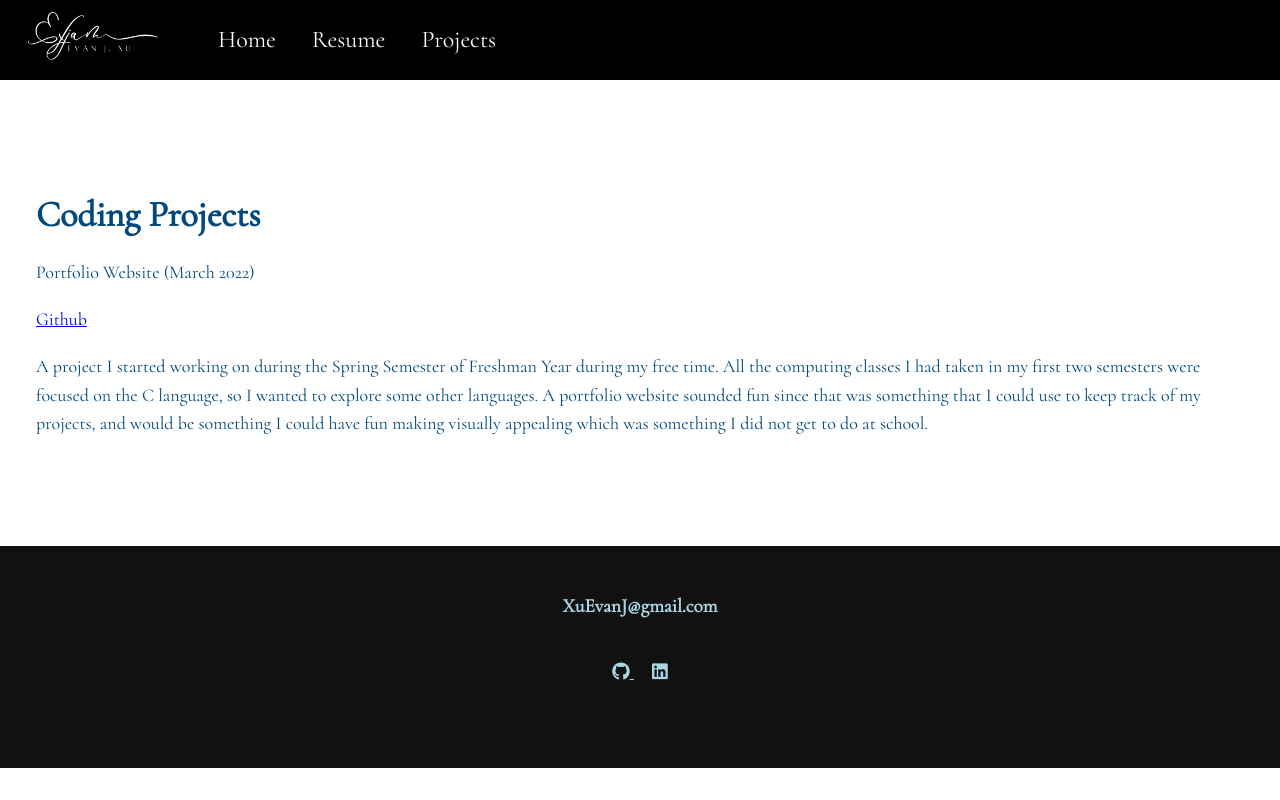
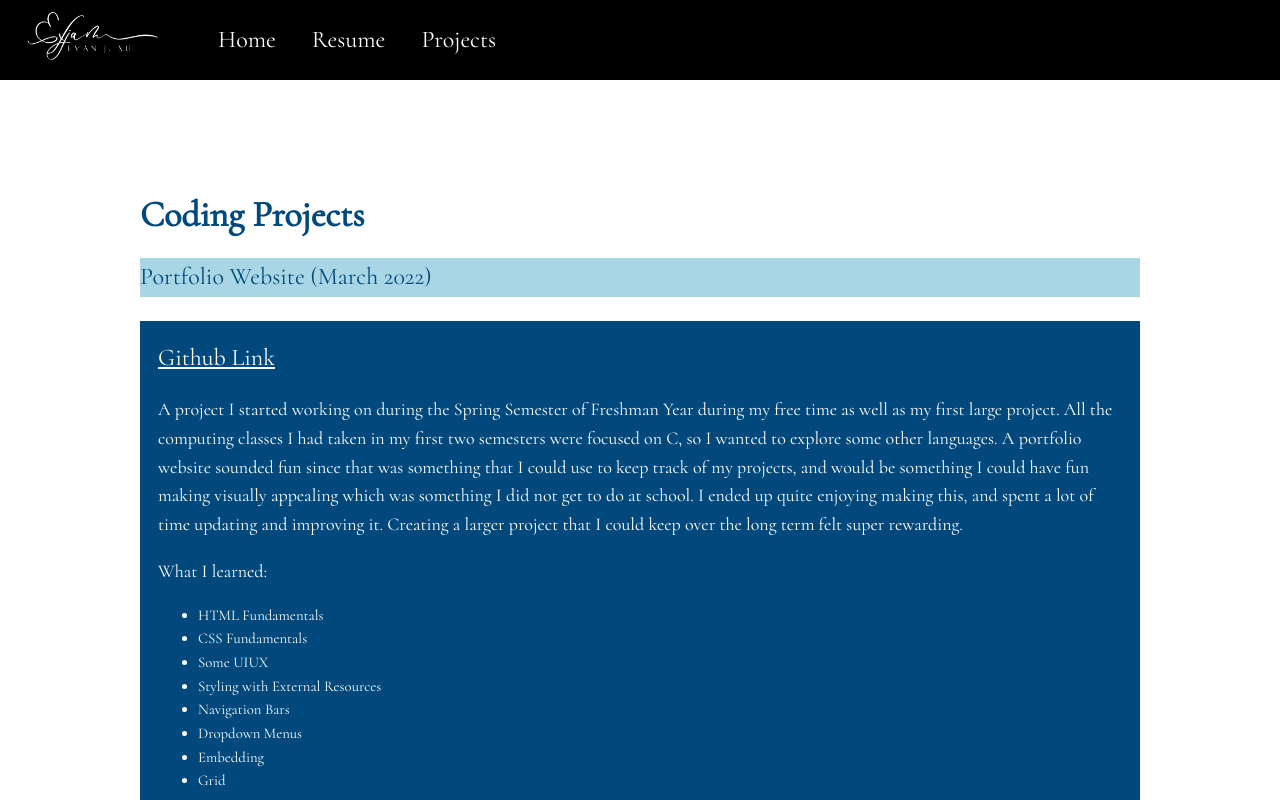
Before and after one commit to EvxnXu/Portfolio-Website, a plain HTML site: page projects.html in a window 1280 px wide. Shown: the top 800 px of the page. Drawn offline with nearby package versions, Linux system fonts and the light colour scheme.

Commit message:
Added: - Resume embed - Project page styling

```diff
--- a/css/style.css
+++ b/css/style.css
@@ -301,3 +301,26 @@ h3 { font-size: var(--fs-h3) }
 
 
 /* footer */
+.coding{
+  max-width: 1000px;
+  margin: 0 auto;
+}
+.section-body-coding{
+  background: var(--clr-dark);
+  color: var(--clr-light);
+  padding: 1em 1em;
+}
+
+.section-body-coding a{
+  color: var(--clr-light);
+  font-size: var(--fs-h3);
+}
+
+.section-body-coding li{
+  font-size: 0.925rem;
+}
+
+.section-subtitle-coding{
+  background: var(--clr-accent);
+  font-size: var(--fs-h3);
+}
--- a/projects.html
+++ b/projects.html
@@ -45,23 +45,40 @@
 
       <p class="section-subtitle-coding" id="portfolio">Portfolio Website (March 2022)</p>
       <div class="section-body-coding">
-        <a href="https://github.com/EvxnXu/Portfolio-Website">Github</a>
+        <a href="https://github.com/EvxnXu/Portfolio-Website">Github Link</a>
         <p>
           A project I started working on during the Spring Semester of
-          Freshman Year during my free time. All the computing classes I had
-          taken in my first two semesters were focused on the C language, so I
-          wanted to explore some other languages. A portfolio website sounded fun
+          Freshman Year during my free time as well as my first large project.
+          All the computing classes I had taken in my first two semesters were focused on C,
+          so I wanted to explore some other languages. A portfolio website sounded fun
           since that was something that I could use to keep track of my projects,
           and would be something I could have fun making visually appealing which
-          was something I did not get to do at school.
+          was something I did not get to do at school. I ended up quite enjoying
+          making this, and spent a lot of time updating and improving it.
+          Creating a larger project that I could keep over the long term felt
+          super rewarding.
+        </p>
+        <p>
+          What I learned:
+          <ul>
+            <li>HTML Fundamentals</li>
+            <li>CSS Fundamentals</li>
+            <li>Some UIUX</li>
+            <li>Styling with External Resources</li>
+            <li>Navigation Bars</li>
+            <li>Dropdown Menus</li>
+            <li>Embedding</li>
+            <li>Grid</li>
+          </ul>
         </p>
       </div>
     </section>
 
 
 
+    <!-- footer -->
     <footer class="footer">
-    <a href="XuEvanJ@gmail.com" class="footer-link"><strong>XuEvanJ@gmail.com</strong></a>
+      <a href="mailto:XuEvanJ@gmail.com" class="footer-link"><strong>XuEvanJ@gmail.com</strong></a>
       <ul class="social-list">
         <li class="social-list-item">
           <a class="social-list-link" href="https://github.com/EvxnXu">
@@ -75,4 +92,7 @@
     </footer>
 
 
+
+    </body>
+
     </html>
```
Also changed, not shown: index.html (+8 -6 lines), resume.html (+4 -2 lines), 1 other file. Lines whose indentation alone changed are shown as unchanged.
